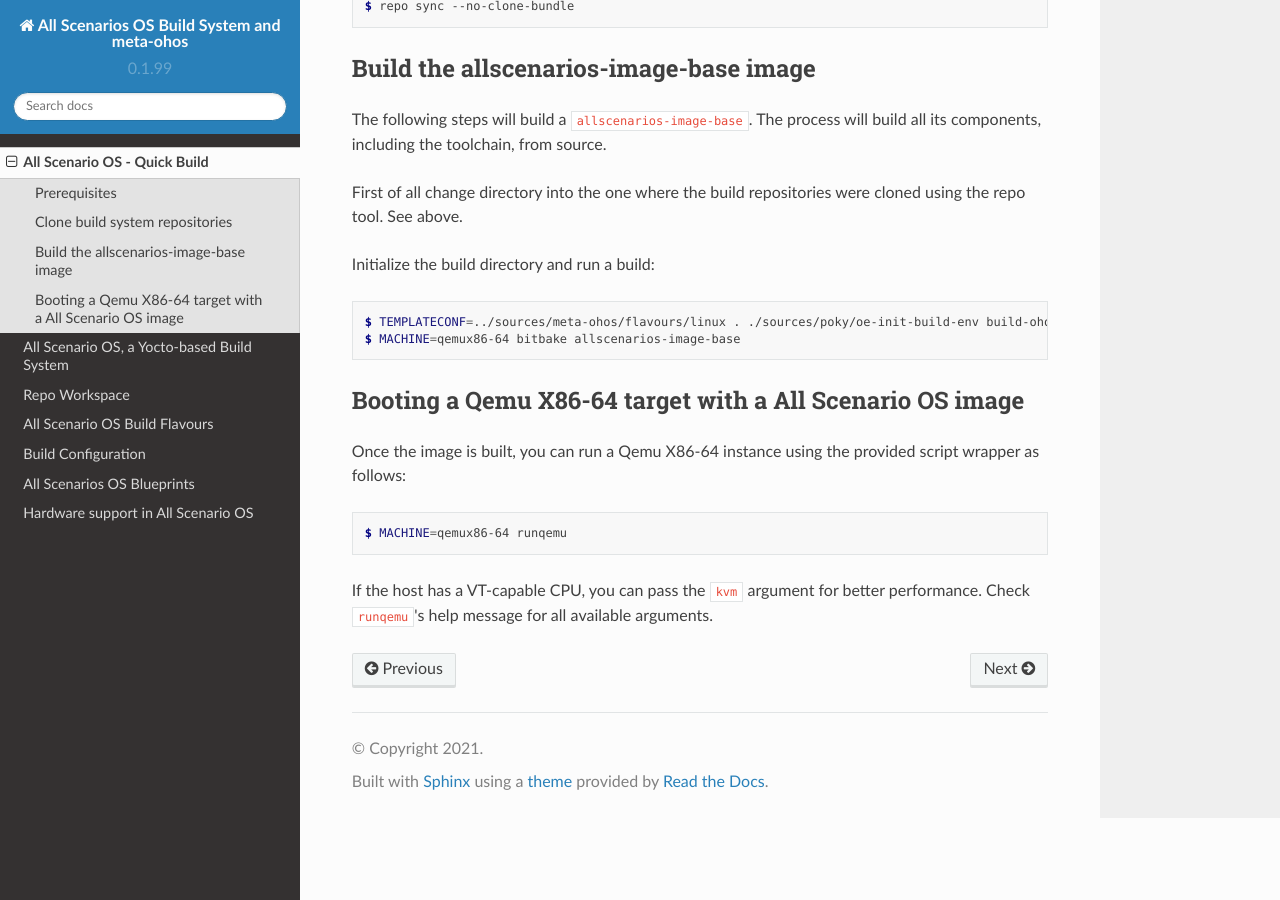
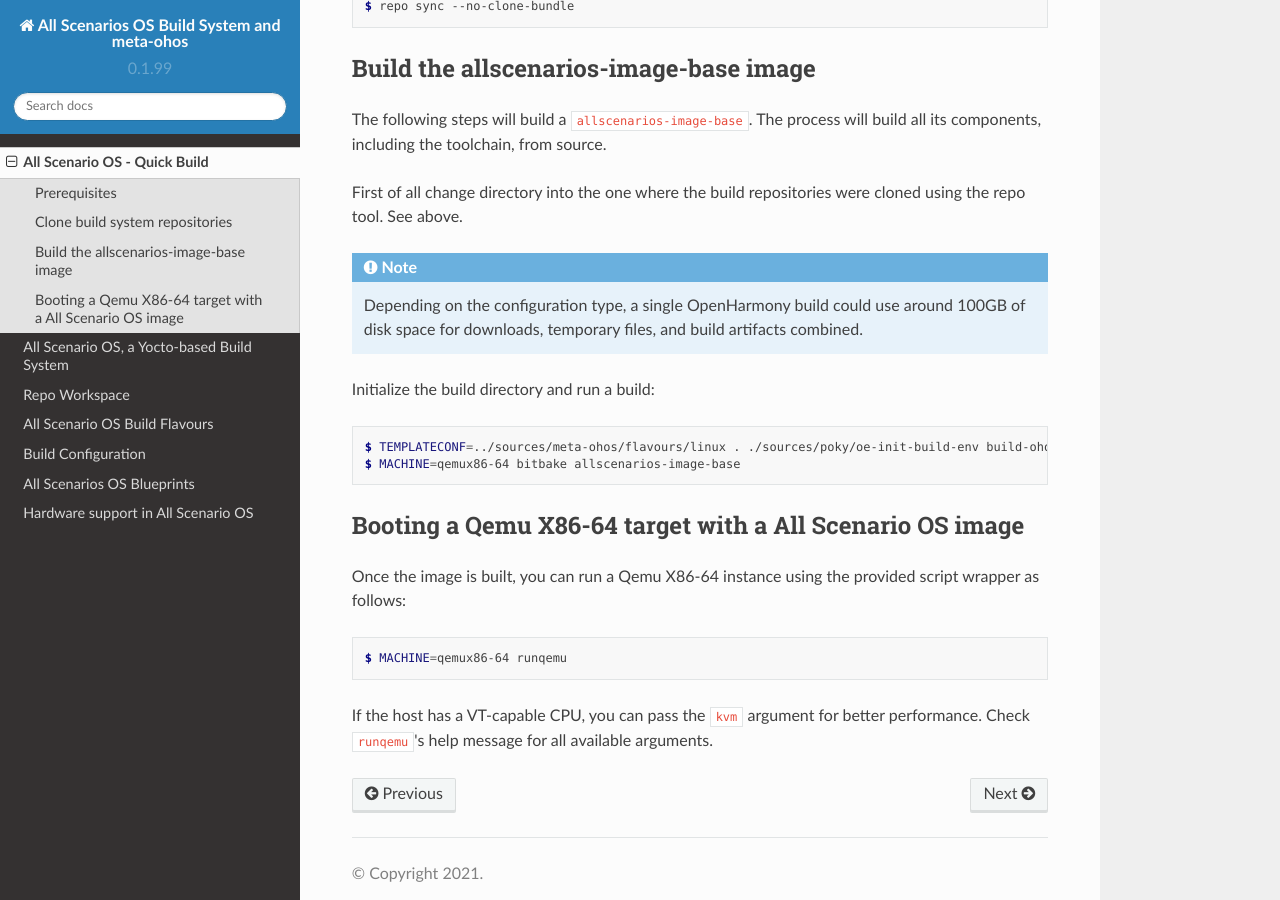
Before and after one commit to alema-r/Alessandro-Marcolini-Oniro, a Sphinx documentation site: the page built from docs/allscenarios-quick-build.rst, in a window 1280 px wide and 900 px high, scrolled down 1078 px. Built offline with Sphinx 7.4.7 and the Read the Docs theme 2.0.0, drawn with Linux system fonts in a browser that asks for light colours.

Commit message:
docs: added note about disk space requirements
* New note added for Bitbake command disk space, fixes issue#79

Signed-off-by: Arul Kumaran <arulkumaran.devarajan@huawei.com>

```diff
--- a/docs/allscenarios-quick-build.rst
+++ b/docs/allscenarios-quick-build.rst
@@ -62,6 +62,11 @@
 First of all change directory into the one where the build repositories were
 cloned using the repo tool. See above.
 
+.. Note::
+
+   Depending on the configuration type, a single OpenHarmony build could
+   use around 100GB of disk space for downloads, temporary files, and build artifacts combined.
+
 Initialize the build directory and run a build:
 
 .. code-block:: console
```
